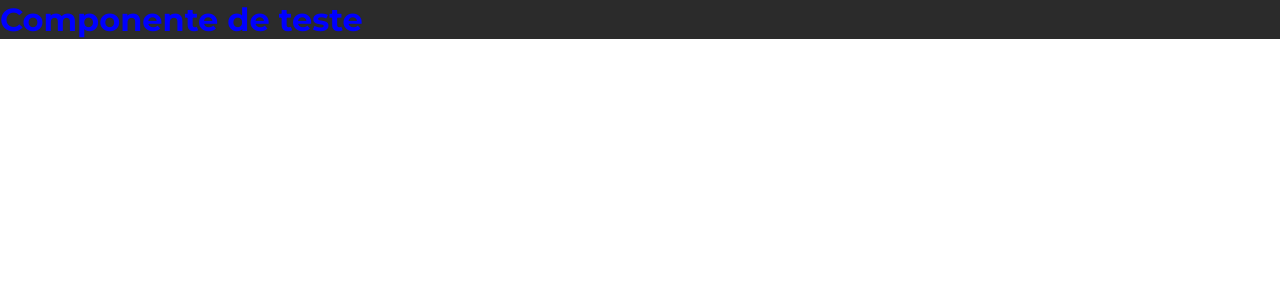
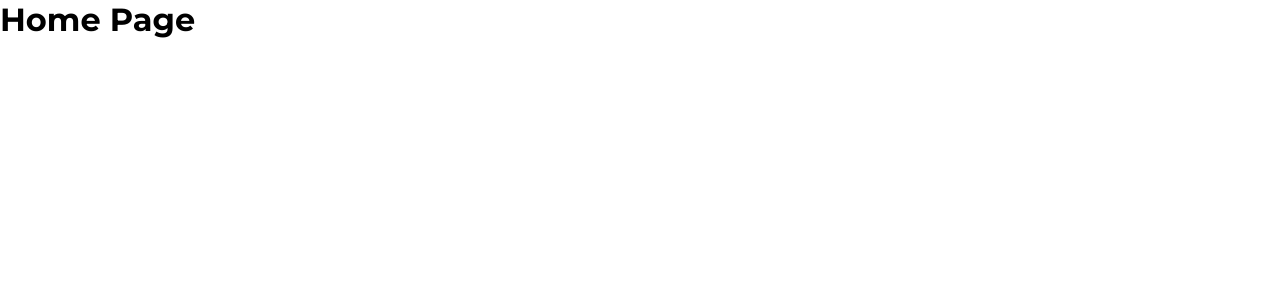
Before and after one commit to wellingtondw/ic, a React (Vite) app: page / in a window 1280 px wide. Shown: the top 300 px of the page. Built offline with nearby package versions, Linux system fonts and the light colour scheme.

Commit message:
aconfig routes with react router dom

```diff
--- a/package.json
+++ b/package.json
@@ -12,6 +12,7 @@
   "dependencies": {
     "react": "^17.0.0",
     "react-dom": "^17.0.0",
+    "react-router-dom": "^6.0.1",
     "styled-components": "^5.3.3"
   },
   "devDependencies": {
--- a/src/App.tsx
+++ b/src/App.tsx
@@ -1,15 +1,18 @@
 import { ThemeProvider } from "styled-components"
+import { BrowserRouter as Router } from 'react-router-dom';
 
 import theme from "./styles/theme"
+import { GlobalStyles } from "./styles/global"
 
-import { GlobalStyles } from "./styles/global"
-import { Main } from "./components/Main"
+import Routes from './routes';
 
 export function App() {
   return (
     <ThemeProvider theme={theme}>
-      <Main />
-      <GlobalStyles />
+      <Router>
+        <Routes />
+        <GlobalStyles />
+      </Router>
     </ThemeProvider>
   )
 }
--- /dev/null
+++ b/src/pages/Home/index.tsx
@@ -0,0 +1,4 @@
+
+export const Home = () => {
+  return <h1>Home Page</h1>
+}
--- /dev/null
+++ b/src/routes/index.tsx
@@ -0,0 +1,18 @@
+import React from 'react';
+import {
+  Route,
+  Routes as Switch
+} from "react-router-dom";
+
+import { Home } from '../pages/Home';
+
+const Routes: React.FC = () => {
+  return (
+    <Switch>
+      <Route path="/" element={<Home />} />
+      <Route path="/your-side" element={<h1>Hi</h1>} />
+    </Switch>
+  );
+};
+
+export default Routes;
```
Also changed, not shown: 1 other file (tests, documents, lock files or other folders).
